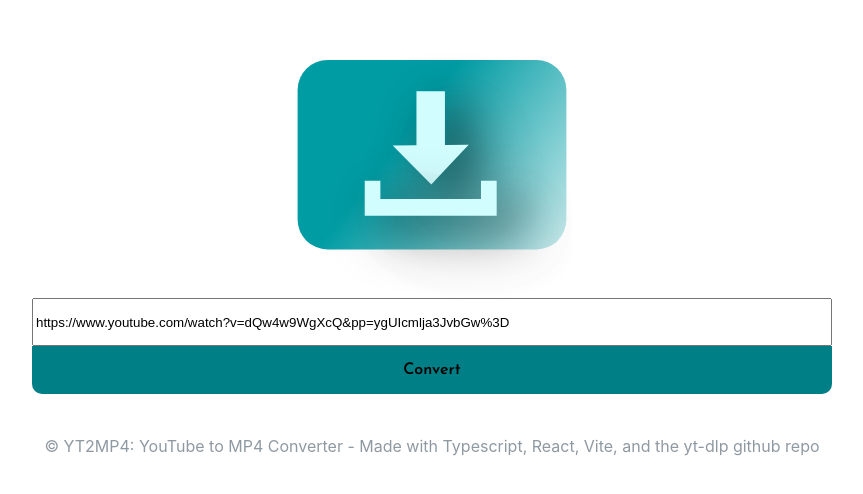
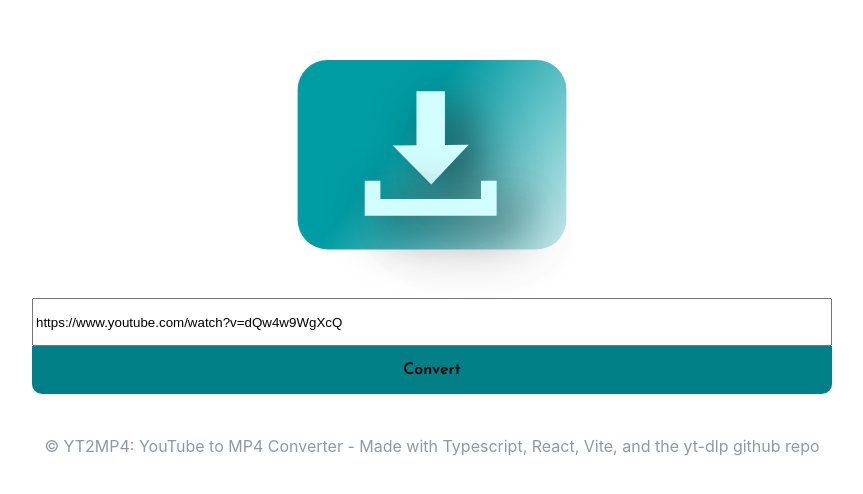
Before and after one commit to JudahFree/YT2MP4, a React (Vite) app in the folder client/: page / in a window 1280 px wide. Shown: the part 162-656 px from the top of the page, without its empty margins (208-1071 px from the left). Built offline with nearby package versions, Linux system fonts and the light colour scheme.

Commit message:
Worked on Downloading Videos

```diff
--- a/client/src/App.tsx
+++ b/client/src/App.tsx
@@ -4,6 +4,7 @@ import { Footer } from "./footer";
 import { jsonToXml } from "./descript";
 import logo from "./assets/YTMP4.svg";
 import loadingSpinner from "./assets/icons8-Loading.png";
+import { urlSource } from "./URL/urlSource.tsx";
 
 function App() {
   return (
@@ -20,9 +21,7 @@ function App() {
 }
 
 export function YTInput() {
-  const [url, setUrl] = useState(
-    "https://www.youtube.com/watch?v=dQw4w9WgXcQ&pp=ygUIcmlja3JvbGw%3D"
-  );
+  const { url, setUrl } = urlSource();
   const [error, setError] = useState("");
   const [xmlData, setXmlData] = useState<JSX.Element | null>(null);
   const [loading, setLoading] = useState(false);
@@ -34,7 +33,6 @@ export function YTInput() {
   const handleButtonClick = async () => {
     if (url && url.startsWith("https://www.youtube.com/watch?v=")) {
       setLoading(true);
-      console.log(url);
       try {
         const response = await fetch("http://127.0.0.1:5000/info?url=" + url, {
           method: "GET",
--- a/client/src/Descript.module.css
+++ b/client/src/Descript.module.css
@@ -32,7 +32,7 @@
 }
 /* Tabs */
 .downloadBox {
-  max-width: 275px; /* How much width is given in the 825px total width */
+  max-width: 300px; /* How much width is given in the 825px total width */
   max-height: auto;
   overflow-wrap: break-word;
   border: 1px solid rgb(0, 156, 164);
--- /dev/null
+++ b/client/src/URL/urlSource.tsx
@@ -0,0 +1,8 @@
+import { useState } from "react";
+
+export const urlSource = () => {
+  const [url, setUrl] = useState<string>(
+    "https://www.youtube.com/watch?v=dQw4w9WgXcQ"
+  );
+  return { url, setUrl };
+};
--- a/client/src/descript.tsx
+++ b/client/src/descript.tsx
@@ -1,5 +1,5 @@
 import styles from "./Descript.module.css";
-import { Tabs } from "./downloadPage/dwnMenu";
+import { Tabs } from "./dwnMenu";
 
 export const jsonToXml = (json: any) => {
   const { thumbnail, title, uploader, like_count } = json;
--- a/client/src/downloadPage/dwnMenu.tsx
+++ /dev/null
@@ -1,21 +0,0 @@
-import styles from "./dwnMenu.module.css";
-
-export function Tabs() {
-  return (
-    <div>
-      <ul className={styles.downloadNav} id="tabs" role="tablist">
-        <li className="nav-item" role="presentation">
-          <button className="nav-link active" id="mp4-tab" type="button">
-            MP4
-          </button>
-        </li>
-        <li className="nav-item" role="presentation">
-          <button className="nav-link" id="mp3-tab" name="disabled">
-            MP3
-          </button>
-        </li>
-      </ul>
-      <div className="tab-content"></div>
-    </div>
-  );
-}
--- /dev/null
+++ b/client/src/dwnMenu.tsx
@@ -0,0 +1,48 @@
+import styles from "./dwnMenu.module.css";
+import { urlSource } from "./URL/urlSource";
+
+export function Tabs() {
+  return (
+    <>
+      <div>
+        <ul className={styles.downloadNav} id="tabs" role="tablist">
+          <li className="nav-item" role="presentation">
+            <button className="nav-link active" id="mp4-tab" type="button">
+              MP4
+            </button>
+          </li>
+          <li className="nav-item" role="presentation">
+            <button className="nav-link" id="mp3-tab" name="disabled">
+              MP3
+            </button>
+          </li>
+        </ul>
+        <div className="tab-content"></div>
+      </div>
+      <div>
+        <DownloadMenu />
+      </div>
+    </>
+  );
+}
+
+export function DownloadMenu() {
+  const { url } = urlSource();
+  const handleButtonDownload = async () => {
+    await fetch("http://127.0.0.1:5000/download?url=" + url, {
+      method: "GET",
+      headers: {
+        "Content-Type": "application/json",
+      },
+    });
+  };
+  return (
+    <>
+      <div>
+        <button id="dw-button" onClick={handleButtonDownload}>
+          Download
+        </button>
+      </div>
+    </>
+  );
+}
```
Also changed, not shown: client/src/dwnMenu.module.css (renamed from client/src/downloadPage/dwnMenu.module.css), 2 other files (tests, documents, lock files or other folders).
